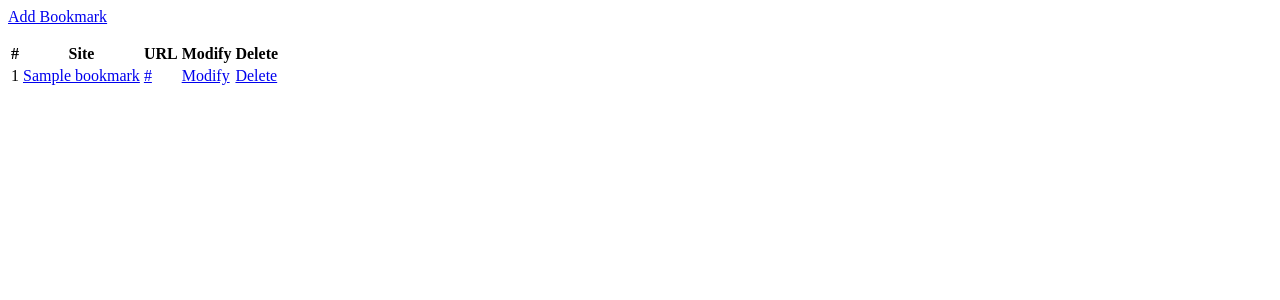
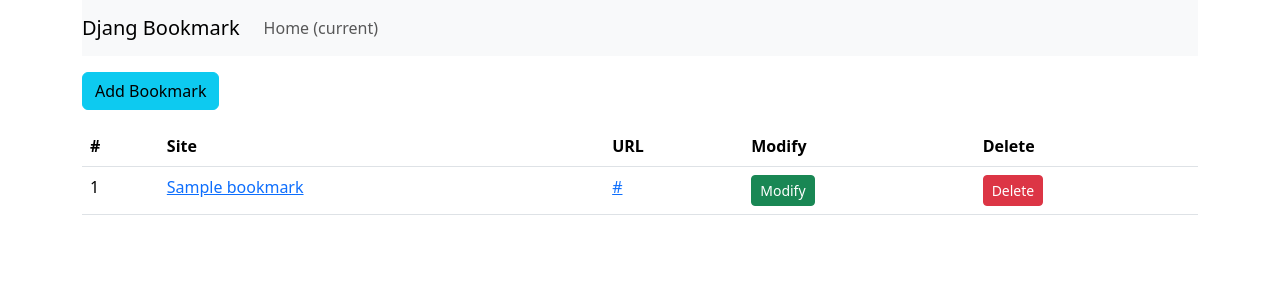
Before and after one commit to eoruadl/bookmark_django, a Django app: template bookmark/templates/bookmark/bookmark_list.html in a window 1280 px wide. Shown: the top 300 px of the page. Run offline with Django 4.2, Linux system fonts and the light colour scheme; the template is opened without the code that fills it: most values are stand-ins (such as "Sample title", 1, 10 or a date in 2020).

Commit message:
부트스트랩 적용
메뉴바 생성

```diff
--- a/templates/base.html
+++ b/templates/base.html
@@ -3,10 +3,42 @@
 <head>
     <meta charset="UTF-8">
     <title>{% block title %}{% endblock %}</title>
+
+    <link href="https://cdn.jsdelivr.net/npm/bootstrap@5.3.0-alpha1/dist/css/bootstrap.min.css" rel="stylesheet" integrity="sha384-GLhlTQ8iRABdZLl6O3oVMWSktQOp6b7In1Zl3/Jr59b6EGGoI1aFkw7cmDA6j6gD" crossorigin="anonymous">
+
+    <script src="https://cdn.jsdelivr.net/npm/bootstrap@5.3.0-alpha1/dist/js/bootstrap.bundle.min.js" integrity="sha384-w76AqPfDkMBDXo30jS1Sgez6pr3x5MlQ1ZAGC+nuZB+EYdgRZgiwxhTBTkF7CXvN" crossorigin="anonymous"></script>
+    <script src="https://cdn.jsdelivr.net/npm/@popperjs/core@2.11.6/dist/umd/popper.min.js" integrity="sha384-oBqDVmMz9ATKxIep9tiCxS/Z9fNfEXiDAYTujMAeBAsjFuCZSmKbSSUnQlmh/jp3" crossorigin="anonymous"></script>
+    <script src="https://cdn.jsdelivr.net/npm/bootstrap@5.3.0-alpha1/dist/js/bootstrap.min.js" integrity="sha384-mQ93GR66B00ZXjt0YO5KlohRA5SY2XofN4zfuZxLkoj1gXtW8ANNCe9d5Y3eG5eD" crossorigin="anonymous"></script>
 </head>
 <body>
-    {% block content %}
+    <div class="container">
+        <nav class="navbar navbar-expand-lg navbar-light bg-light">
+            <a class="navbar-brand" href="#">Djang Bookmark</a>
+            <button class="navbar-toggler" type="button" data-toggle="collapse" data-target="#navbarSupportedContent" aria-controls="navbarSupportedContent" aria-expanded="false" aria-label="Toggle navigation">
+                <span class="navbar-toggler-icon"></span>
+            </button>
 
-    {% endblock %}
+            <div class="collapse navbar-collapse" id="navbarSupportedContent">
+                <ul class="navbar-nav mr-auto">
+                    <li class="nav-item active">
+                        <a class="nav-link" href="#">Home <span class="sr-only">(current)</span></a>
+                    </li>
+                </ul>
+
+            </div>
+        </nav>
+        <p></p>
+        <div class="row">
+            <div class="col">
+                {% block content %}
+
+                {% endblock %}
+
+
+                {% block pagination %}
+                {% endblock %}
+            </div>
+        </div>
+    </div>
 </body>
 </html>
```
